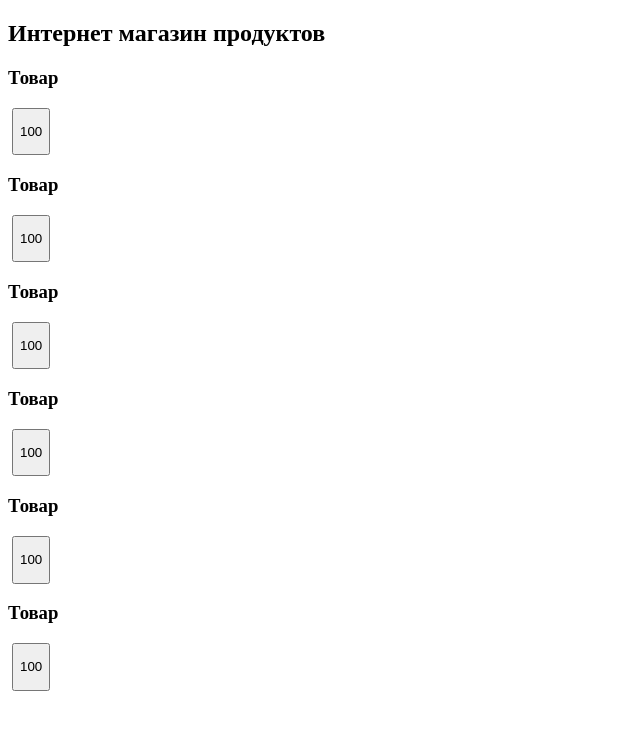
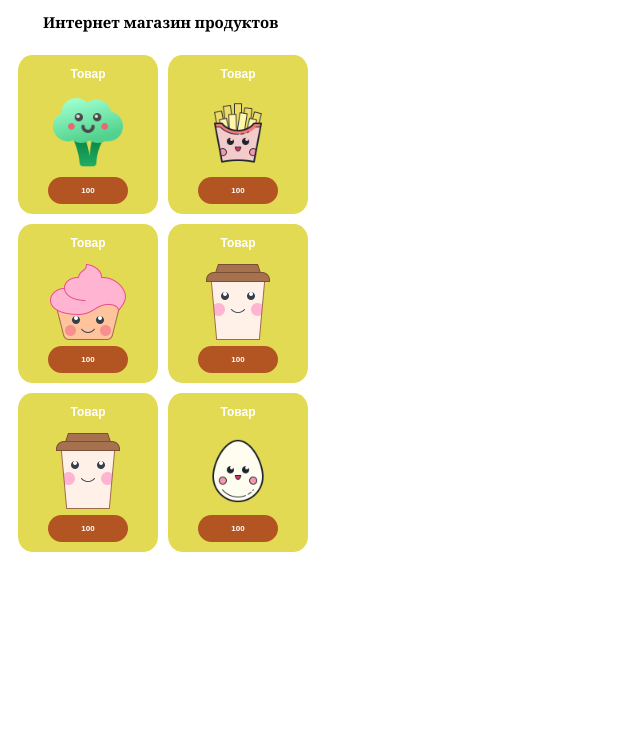
Before and after one commit to meelaxz/telegramWeb, a plain HTML site: page index.html in a window 1280 px wide. Shown: the whole page, without its empty margins (0-640 px from the left). Drawn offline with Linux system fonts and the light colour scheme; the site is published under a folder, as on GitHub Pages, so addresses that start at the root find nothing.

Commit message:
Update index.html
v 1.0.1

```diff
--- a/index.html
+++ b/index.html
@@ -5,7 +5,7 @@
     <meta charset="UTF-8">
     <meta name="viewport" content="width=device-width, initial-scale=1.0">
     <title>Document</title>
-    <link rel="stylesheet" href="/src/style.css">
+    <link rel="stylesheet" href="./src/style.css">
     <script src="./src/main.js"></script>
 </head>
 <body>
@@ -14,37 +14,37 @@
     <div class="containerBig">
         <div class="containerSmall">
             <h3>Товар</h3>
-            <img src="/img/icons8-каваи-брокколи-96.png" alt="">
+            <img src="./img/icons8-каваи-брокколи-96.png" alt="">
             <button><p>100</p></button>
         </div>
 
         <div class="containerSmall">
             <h3>Товар</h3>
-            <img src="/img/icons8-каваи-картофель-фри-100.png" alt="">
+            <img src="./img/icons8-каваи-картофель-фри-100.png" alt="">
             <button><p>100</p></button>
         </div>
 
         <div class="containerSmall">
             <h3>Товар</h3>
-            <img src="/img/icons8-каваи-кекс-80.png" alt="">
+            <img src="./img/icons8-каваи-кекс-80.png" alt="">
             <button><p>100</p></button>
         </div>
 
         <div class="containerSmall">
             <h3>Товар</h3>
-            <img src="/img/icons8-кофе-каваи-80.png" alt="">
+            <img src="./img/icons8-кофе-каваи-80.png" alt="">
             <button><p>100</p></button>
         </div>
 
         <div class="containerSmall">
             <h3>Товар</h3>
-            <img src="/img/icons8-кофе-каваи-80.png" alt="">
+            <img src="./img/icons8-кофе-каваи-80.png" alt="">
             <button><p>100</p></button>
         </div>
 
         <div class="containerSmall">
             <h3>Товар</h3>
-            <img src="/img/icons8-яйцо-каваи-100.png" alt="">
+            <img src="./img/icons8-яйцо-каваи-100.png" alt="">
             <button><p>100</p></button>
         </div>
     </div>
```
